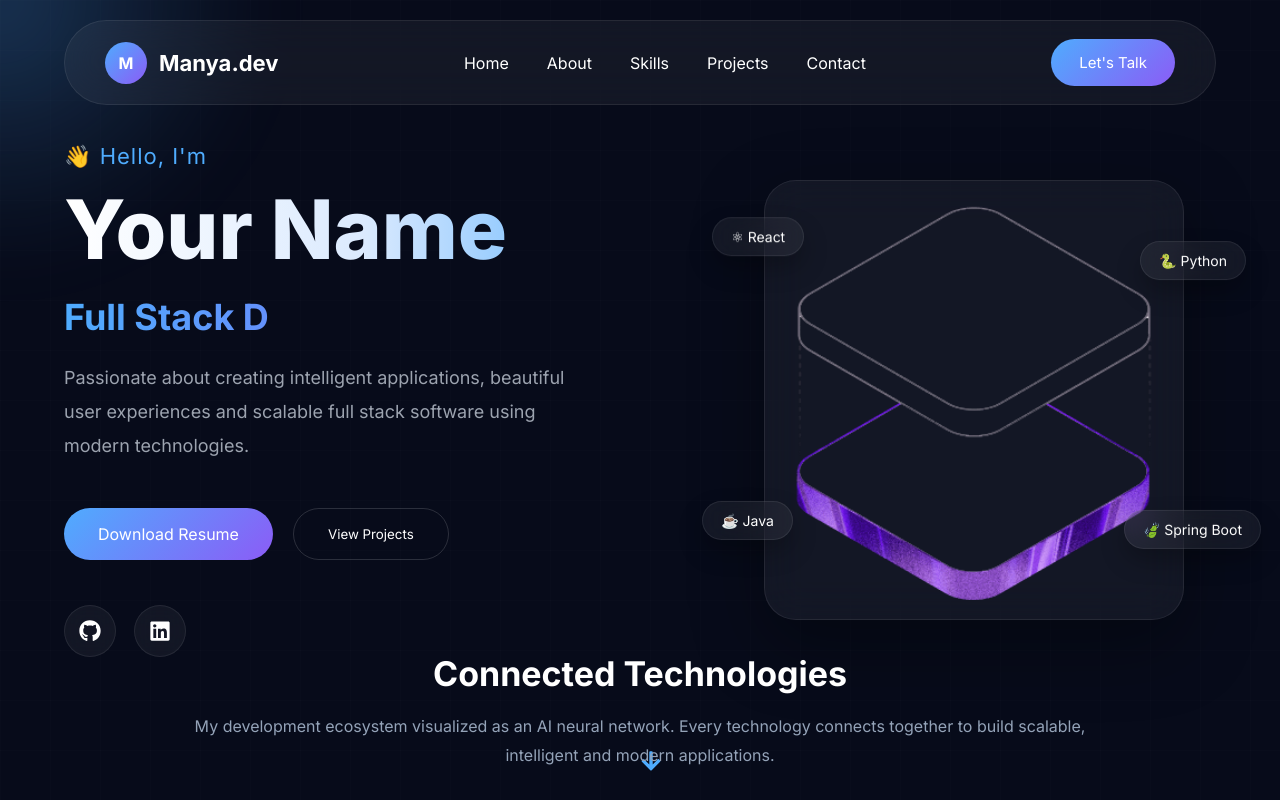
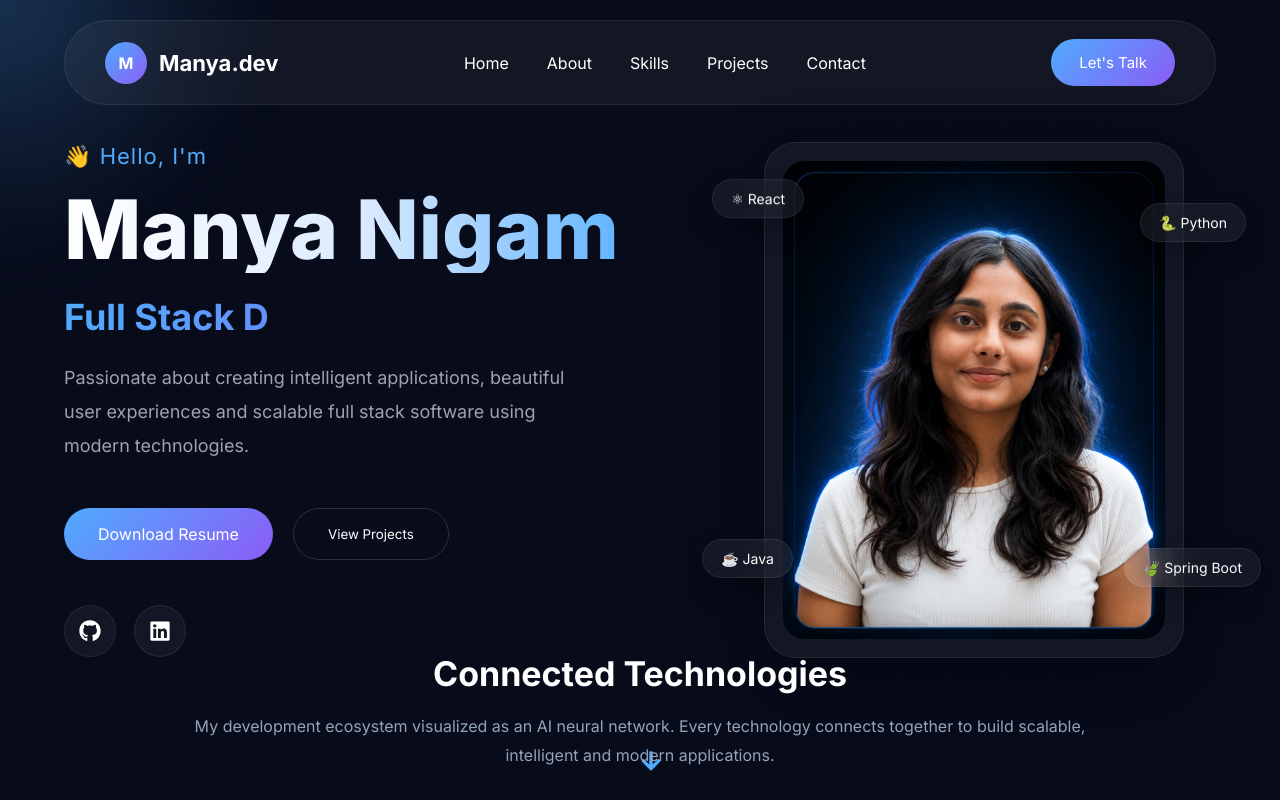
Before and after one commit to manya-n2/my_portfolio, a React (Vite) app: page / in a window 1280 px wide. Shown: the top 800 px of the page. Built offline with nearby package versions, Linux system fonts and the light colour scheme; the HTML template or start-up script is replaced by a standard one.

Commit message:
image added

```diff
--- a/src/components/Hero.jsx
+++ b/src/components/Hero.jsx
@@ -1,5 +1,5 @@
 import "../styles/Hero.css";
-import heroImg from "../assets/images/hero.png";
+import heroImg from "../assets/images/manya.png";
 
 import { motion } from "framer-motion";
 import { TypeAnimation } from "react-type-animation";
@@ -31,7 +31,7 @@ function Hero() {
           animate={{ opacity: 1, y: 0 }}
           transition={{ delay: 0.2 }}
         >
-          Your Name
+          Manya Nigam
         </motion.h1>
 
         <motion.div
```
Also changed, not shown: src/assets/images/manya.png (added).
